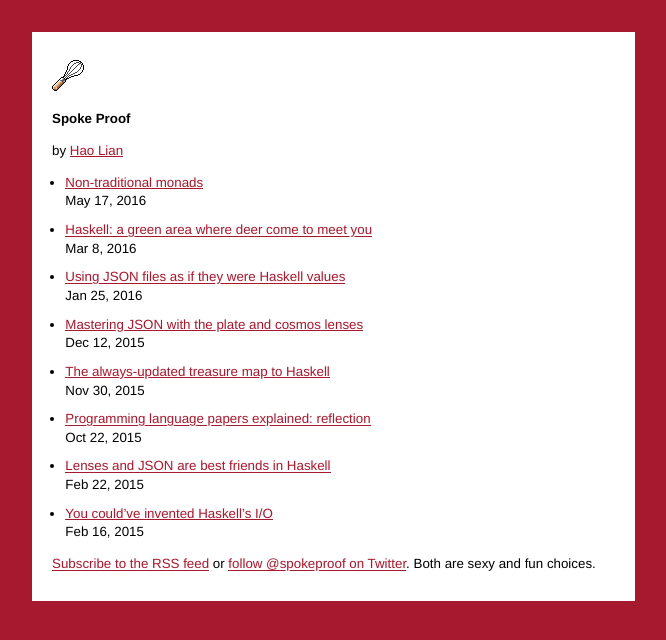
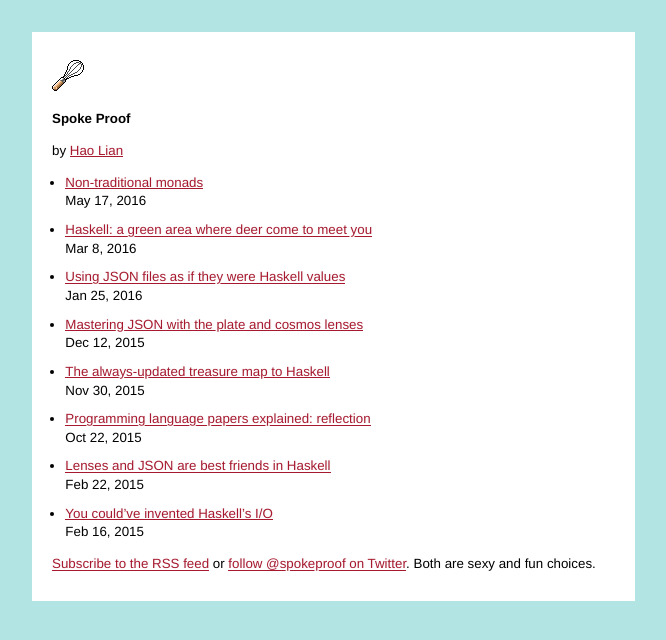
Before and after one commit to hlian/hao.codes, a Jekyll site: the page built from index.html, in a window 1280 px wide. Shown: the top 640 px of the page, without its empty margins (0-666 px from the left). Built offline with Jekyll 4.4.1, drawn with Linux system fonts in a browser that asks for light colours.

Commit message:
Update _typography.scss

```diff
--- a/_sass/_typography.scss
+++ b/_sass/_typography.scss
@@ -5,7 +5,7 @@
 html {
   font-family: helvetica, arial, sans-serif;
   font-size: 14pt;
-  background: #a6192e;
+  background: #b1e4e3;
   text-rendering: optimizeLegibility;
 }
 
```
